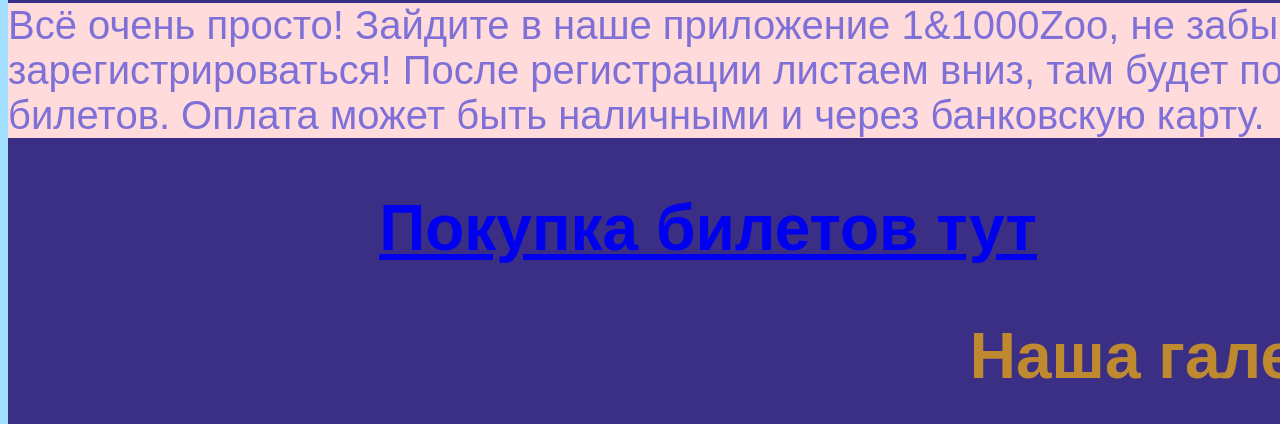
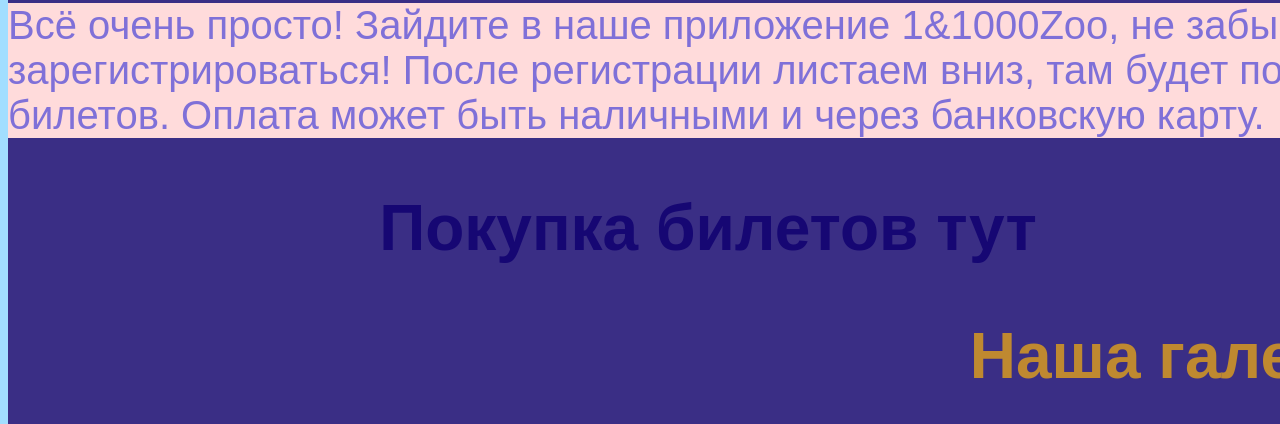
Before and after one commit to CharaFun2/cvbxc-bxcvb, a plain HTML site: page index.html in a window 1280 px wide. Shown: the part 800-1224 px from the top of the page. Drawn offline with Linux system fonts and the light colour scheme.

Commit message:
Update style.css

```diff
--- a/style.css
+++ b/style.css
@@ -62,7 +62,7 @@ p {
     font-size: 48px;
 }
 
-.12345 {
+h2 a {
 color: #160773;
     text-decoration: none
 }
```
